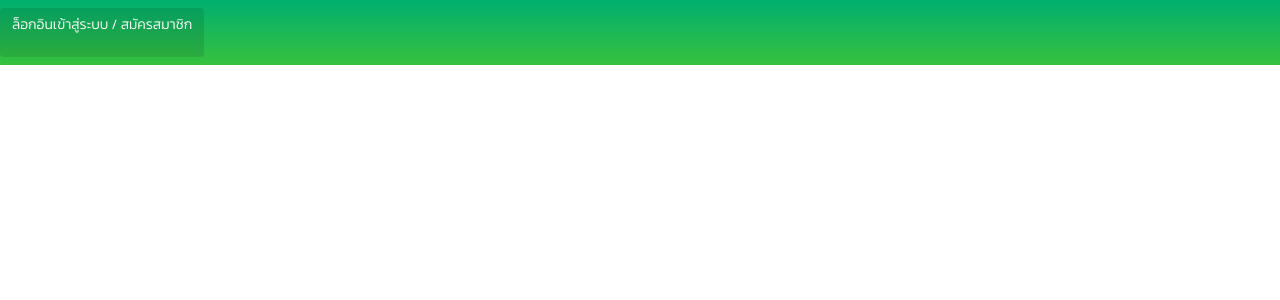
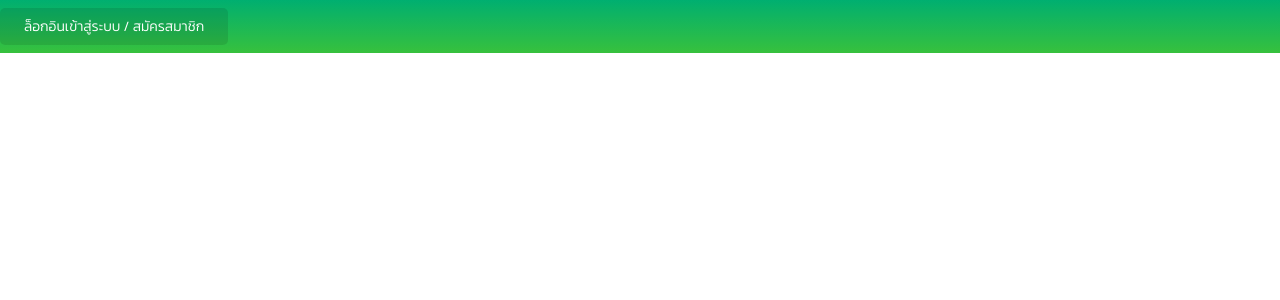
Before and after one commit to pawutj/bookstore_front, a React (Create React App) app: page / in a window 1280 px wide. Shown: the top 300 px of the page. Built offline with nearby package versions, Linux system fonts and the light colour scheme.

Commit message:
Add Button Login Register

```diff
--- a/src/components/Navbar/css.js
+++ b/src/components/Navbar/css.js
@@ -10,6 +10,7 @@ export const Navbar = styled.div.attrs(() => ({
     background-color: rgba(0, 0, 0, 0.1);
     border: rgba(0, 0, 0, 0);
     color: white;
+    border-radius: 5px;
     p {
       font-size: 14px;
     }
--- a/src/components/Navbar/index.jsx
+++ b/src/components/Navbar/index.jsx
@@ -3,7 +3,7 @@ import {Navbar} from "./css"
 const NavbarComponent = () =>{
     return (
         <Navbar>
-            <button className ="btn"><p>ล็อกอินเข้าสู่ระบบ / สมัครสมาชิก</p></button>
+            <button className ="btn btn-sm py-2 px-4">ล็อกอินเข้าสู่ระบบ / สมัครสมาชิก</button>
         </Navbar>
     )
 }
```
